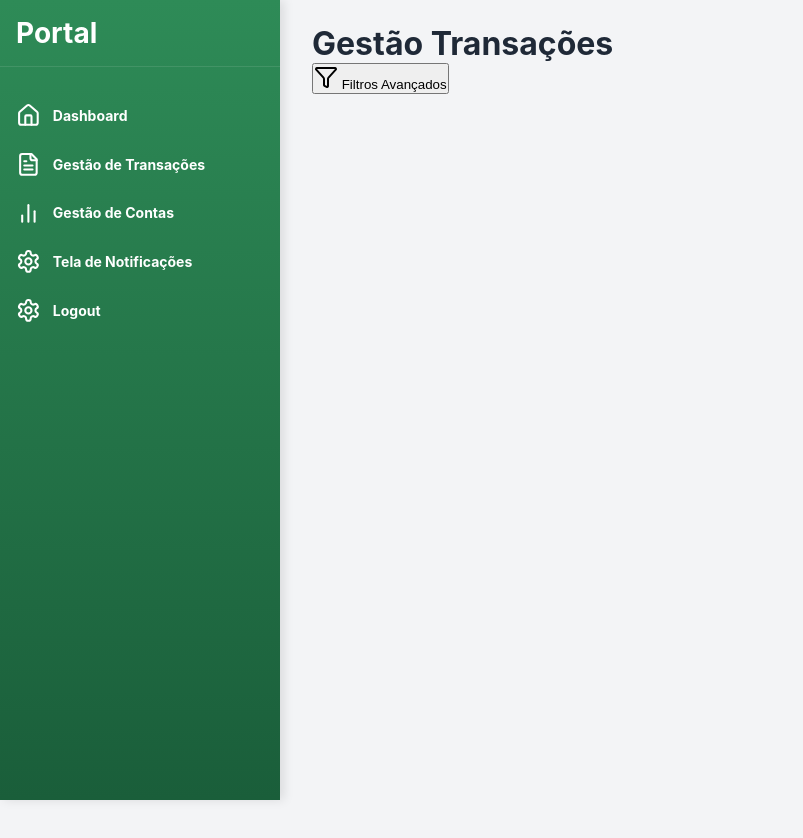
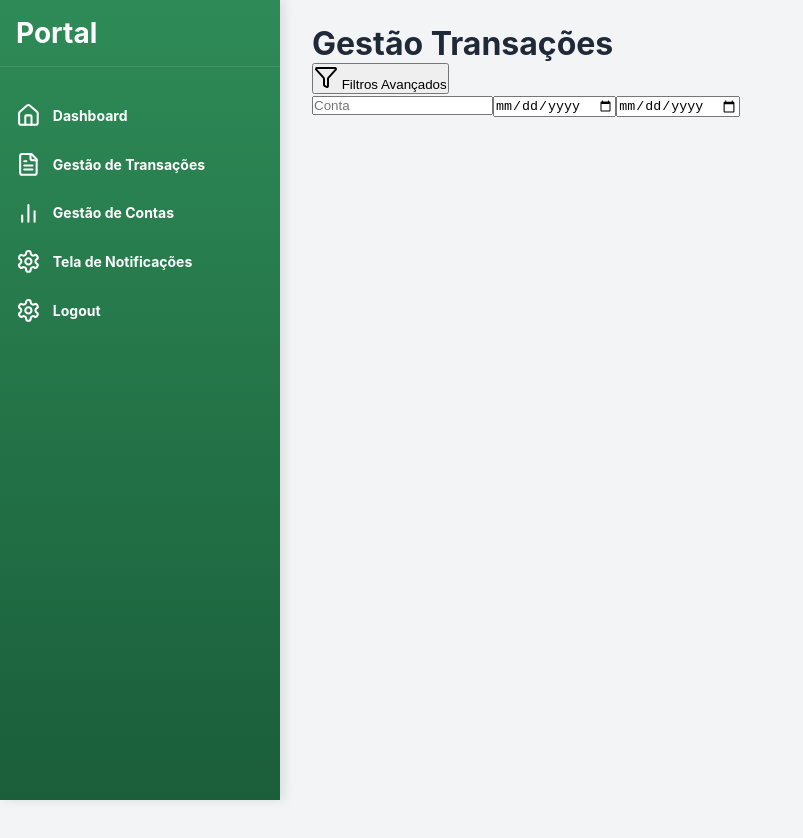
Before and after one commit to RusthenRonald2006/Portal-de-analise-em-anomalias-transacionais, a React (Create React App) app in the folder detec-anomalias/: page /gestaotransacoes in a window 1280 px wide. Shown: the top 838 px of the page, without its empty margins (0-803 px from the left). Built offline with nearby package versions, Linux system fonts and the light colour scheme; the HTML template or start-up script is replaced by a standard one.

Commit message:
adicionando inputs

```diff
--- a/detec-anomalias/src/components/Pages/GestaoTransacoes.js
+++ b/detec-anomalias/src/components/Pages/GestaoTransacoes.js
@@ -22,6 +22,24 @@ function GestaoTransacoes(){
                     <button>
                         <Filter /> Filtros Avançados
                     </button>
+
+                    <div className={styles.filter_container}>
+                        <div className={styles.filter_group}>
+                        <input
+                            type="text"
+                            placeholder="Conta"
+                            />
+                            <input
+                            type="date"
+                            />
+                            <input
+                            type="date"
+                            />
+                        </div>
+                        <div className={styles.filter_group}>
+
+                        </div>
+                    </div>
                 </div>
             </div>
         </div>
```
